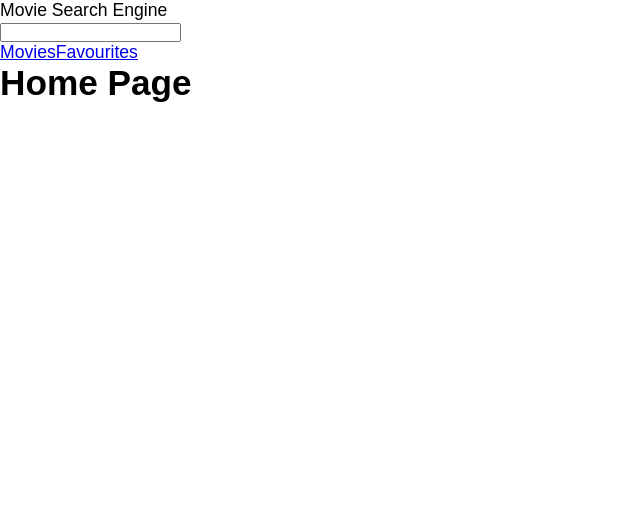
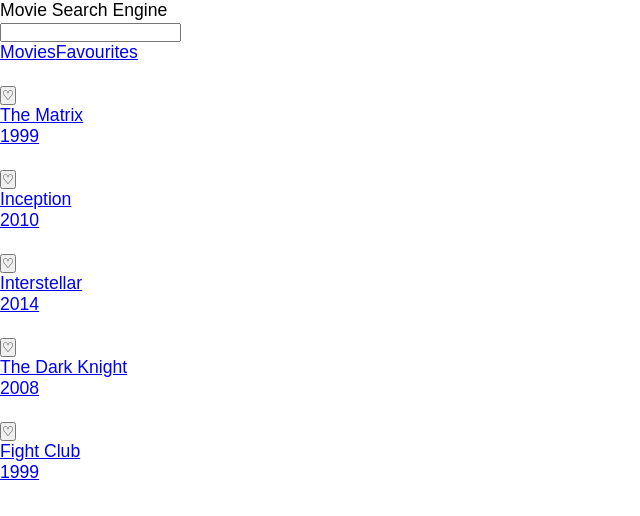
Before and after one commit to kraljic9/react-movie-search-engine, a React (Vite) app in the folder movie-search-engine/: page /movies in a window 1280 px wide. Shown: the top 516 px of the page, without its empty margins (0-640 px from the left). Built offline with nearby package versions, Linux system fonts and the light colour scheme.

Commit message:
Displayed dummy movies list and implemented dynamic navigation

```diff
--- a/movie-search-engine/src/pages/Movies.jsx
+++ b/movie-search-engine/src/pages/Movies.jsx
@@ -1,4 +1,6 @@
 import { useState } from "react";
+import MovieCard from "../componants/MovieCard";
+import { Link } from "react-router-dom";
 
 function Movies() {
   const [moviesList, setMoviesList] = useState([
@@ -13,7 +15,19 @@ function Movies() {
 
   return (
     <>
-      <h1>Home Page</h1>
+      <div className="movies-container">
+        {moviesList.map((movie) => {
+          return (
+            <Link
+              key={movie.id}
+              className="movie-path"
+              to={`/movies/${movie.id}`}
+            >
+              <MovieCard movie={movie} />
+            </Link>
+          );
+        })}
+      </div>
     </>
   );
 }
```
